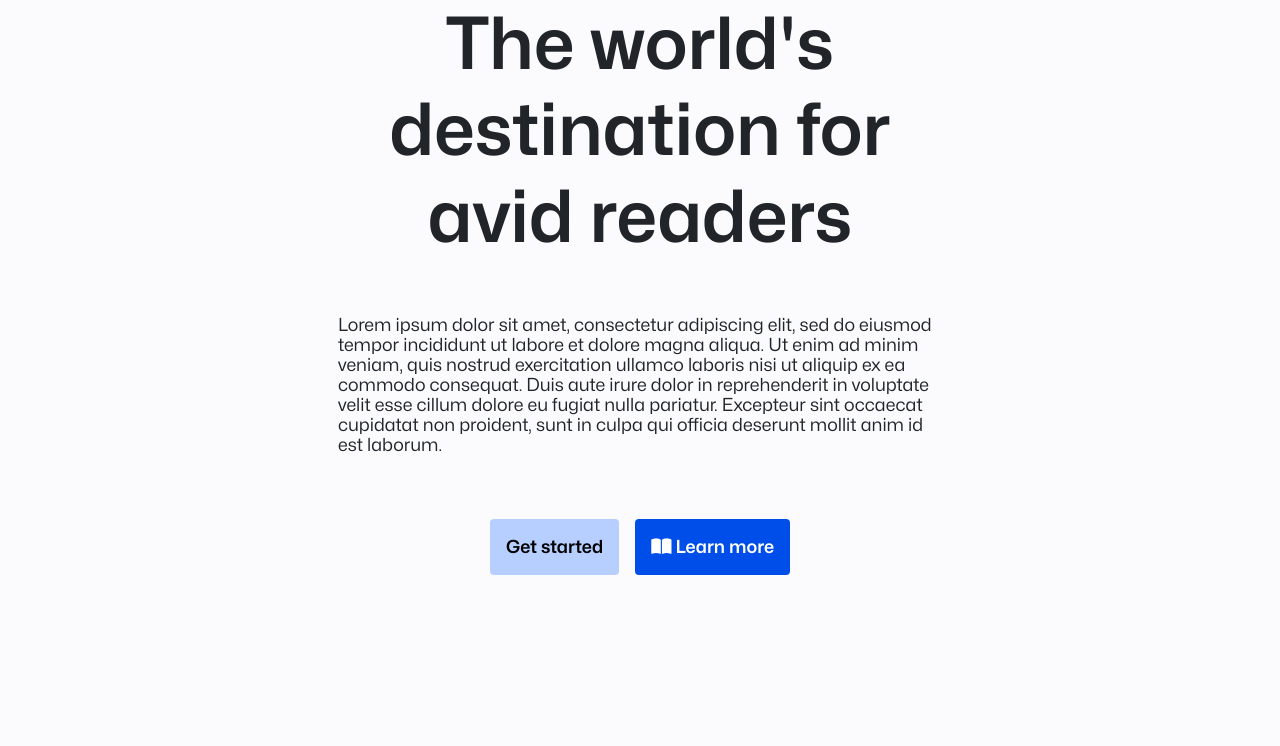
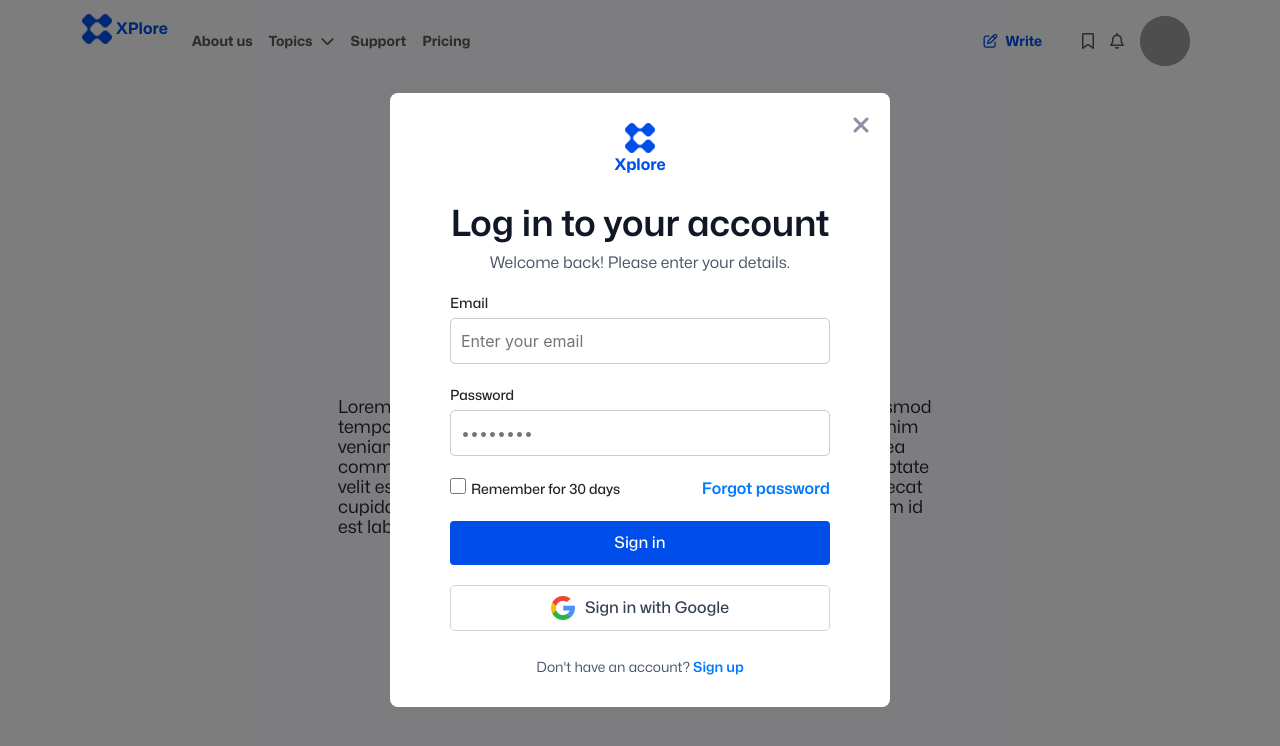
Before and after one commit to pmlinh21/SoftwareDesign-21KTPM3-Group04, a React (Create React App) app in the folder src/xplore/: page / in a window 1280 px wide. Both pictures are taken after a click on the button "Get started". Shown: the top 746 px of the page. Built offline with nearby package versions, Linux system fonts and the light colour scheme; grey boxes are pictures that could not be loaded.

Commit message:
Done UI Login page

```diff
--- a/src/xplore/src/components/avatar/Avatar.jsx
+++ b/src/xplore/src/components/avatar/Avatar.jsx
@@ -1,5 +1,5 @@
 import React from "react";
-import "./Avatar.css";
+import "./avatar.css";
 
 export default function Avatar() {
 
--- a/src/xplore/src/components/avatar/avatar.html
+++ b/src/xplore/src/components/avatar/avatar.html
@@ -4,7 +4,7 @@
     <meta charset="UTF-8">
     <meta name="viewport" content="width=device-width, initial-scale=1.0">
     <title>Document</title>
-    <link rel="stylesheet" href="./Avatar.css">
+    <link rel="stylesheet" href="./avatar.css">
 </head>
 <body>
     <div class="avatar-container">
--- a/src/xplore/src/pages/Home.jsx
+++ b/src/xplore/src/pages/Home.jsx
@@ -1,8 +1,18 @@
-import React from 'react';
+import React, { useState } from 'react';
 import "../styles/commons.css";
+import Navbar from '../components/navbar/Navbar';
+import LoginPopup from './LoginPopup';
 
 export default function Home() {
+    const [showLoginPopup, setShowLoginPopup] = useState(false);
+
+    function togglePopup(){
+        setShowLoginPopup(!showLoginPopup);
+    };
+
     return (
+        <div className='homepage'>
+            <Navbar/>
             <div className="container-fluid grid">
                 <section className="container-sm col-6 grid">
                     <div className="row my-10">
@@ -13,7 +23,7 @@
                     </div>
                     <div className="row my-5">
                         <div className="gap-3 d-flex justify-content-center">
-                    <button className="button1 btn-nm sec-btn">Get started</button>
+                            <button className="button1 btn-nm sec-btn" onClick={togglePopup}>Get started</button>
                             <button className="button1 btn-nm prim-btn">
                                 <i className="fa-solid fa-book-open"></i> Learn more
                             </button>
@@ -21,5 +31,7 @@
                     </div>
                 </section>
             </div>
+            {showLoginPopup ? <LoginPopup toggle={togglePopup} /> : null}
+        </div>
     );
 }
--- /dev/null
+++ b/src/xplore/src/pages/LoginPopup.css
@@ -0,0 +1,142 @@
+@charset "utf-8";
+@import url("../styles/commons.css");
+
+.login-popup-overlay {
+    position: fixed;
+    z-index: 1;
+    top: 0;
+    left: 0;
+    width: 100%;
+    height: 100%;
+    background: rgba(0, 0, 0, 0.5);
+    display: flex;
+    justify-content: center;
+    align-items: center;
+    overflow: auto;
+  }
+
+  .login-popup {
+    background: var(--white);
+    padding: 30px 60px;
+    border-radius: 8px;
+    width: 500px;
+    position: relative;
+    text-align: center;
+  }
+
+  .login-popup h2 {
+    font-size: 36px;
+    margin-bottom: 10px;
+    color: #101828;
+    font-family: semibold-font;
+  }
+
+  .login-popup p {
+    font-size: 16px;
+    color: #475467;
+    margin-bottom: 20px;
+  }
+
+  .form-group {
+    margin-bottom: 20px;
+  }
+
+  .form-group label {
+    display: block;
+    margin-bottom: 5px;
+    text-align: left;
+    font-family: medium-font;
+    font-size: 14px;
+  }
+
+  .form-group input {
+    width: 100%;
+    padding: 10px;
+    border: 1px solid #cccccc;
+    border-radius: 5px;
+  }
+
+  .form-row {
+    display: flex;
+    justify-content: space-between;
+    margin-top: 10px;
+    margin-bottom: 20px;
+  }
+
+  .checkbox input{
+    width: 16px;
+    height: 16px;
+  }
+
+  .checkbox label {
+    margin-left: 5px;
+    font-family: medium-font;
+    font-size: 14px;
+  }
+
+  .btn-sign-in {
+    background: #004EEA;
+    color: #ffffff;
+    border: none;
+    border-radius: 4px;
+    padding: 10px 20px;
+    cursor: pointer;
+    width: -webkit-fill-available;
+    margin-bottom: 20px;
+    font-family: medium-font;
+  }
+
+  .forgot-password {
+    text-decoration: none;
+    cursor: pointer;
+  }
+
+  .forgot-password a {
+    color: #007bff;
+    text-decoration: none;
+    font-family: semibold-font;
+  }
+
+
+  .btn-sign-in-google {
+    background: #ffffff;
+    color: #344054;
+    border: 1px solid #D0D5DD;
+    border-radius: 5px;
+    padding: 10px 20px;
+    cursor: pointer;
+    display: block;
+    width: 100%;
+    text-align: center;
+    margin-bottom: 25px;
+    font-family: medium-font;
+  }
+
+  .sign-up{
+    color: #475467;
+    font-size: 14px;
+    font-family: regular-font;
+  }
+  .sign-up a {
+    color: #007bff;
+    text-decoration: none;
+    font-size: 14px;
+    font-family: semibold-font;
+  }
+
+  .navbar-brand {
+    color: var(--scheme-primary);
+    font-family: bold-font;
+    font-size: 16px;
+    text-decoration: none;
+    margin-bottom: 24px;
+  }
+
+  .close-button {
+    position: absolute;
+    top: 20px;
+    right: 20px;
+    cursor: pointer;
+    font-size: 24px;
+    color: #8D90A4;
+}
--- /dev/null
+++ b/src/xplore/src/pages/LoginPopup.jsx
@@ -0,0 +1,61 @@
+import React, { useState } from 'react';
+import "../styles/commons.css";
+import "./LoginPopup.css"
+
+export default function LoginPopup(props) {
+    const [email, setEmail] = useState('')
+    const [password, setPassword] = useState('')
+
+    function handleLogin(e) {
+        e.preventDefault()
+        props.toggle()
+    }
+
+    return (
+        <div className="login-popup-overlay">
+            <div className="login-popup">
+                <i class="fa-solid fa-xmark close-button" onClick={props.toggle}></i>
+                <div>
+                    <div className="navbar-brand">
+                        <img src="/logo128.png" alt="logo" width="30" height="30" className="align-self-center"/>
+                        <br></br>
+                        Xplore
+                    </div>
+
+                    <h2>Log in to your account</h2>
+                    <p>Welcome back! Please enter your details.</p>
+                </div>
+
+                <form onSubmit={handleLogin}>
+                    <div className="form-group">
+                        <label>Email</label>
+                        <input type="email" placeholder="Enter your email" value={email} onChange={e => setEmail(e.target.value)}/>
+                    </div>
+                    <div className="form-group">
+                        <label>Password</label>
+                        <input type="password" placeholder="••••••••" value={password} onChange={e => setPassword(e.target.value)}/>
+                    </div>
+
+                    <div className="form-row">
+                        <div className="checkbox">
+                            <input type="checkbox" id="remember" />
+                            <label htmlFor="remember">Remember for 30 days</label>
+                        </div>
+
+                        <div className="forgot-password"><a href="#">Forgot password</a></div>
+                    </div>
+
+                    <button type="submit" className="btn-sign-in">Sign in</button>
+                </form>
+                <button type="button" className="btn-sign-in-google">
+                    <img src="/search.png" alt="google" style={{ marginRight: "10px" }}/>
+                    Sign in with Google
+                </button>
+
+                <div className="sign-up">Don't have an account?
+                    <a href="#"> Sign up</a>
+                </div>
+            </div>
+        </div>
+    );
+};
```
Also changed, not shown: src/xplore/package.json (indentation only), src/xplore/public/search.png (added), 1 other file (tests, documents, lock files or other folders). Lines whose indentation alone changed are shown as unchanged.
